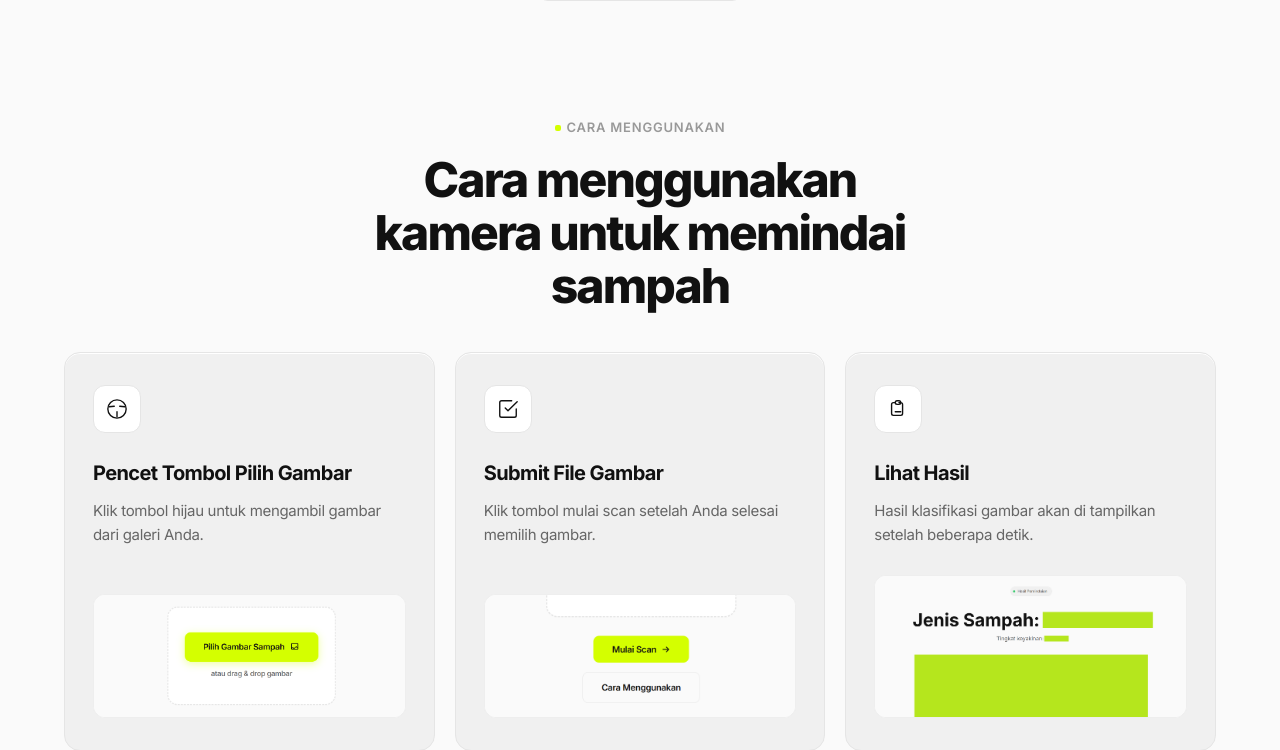
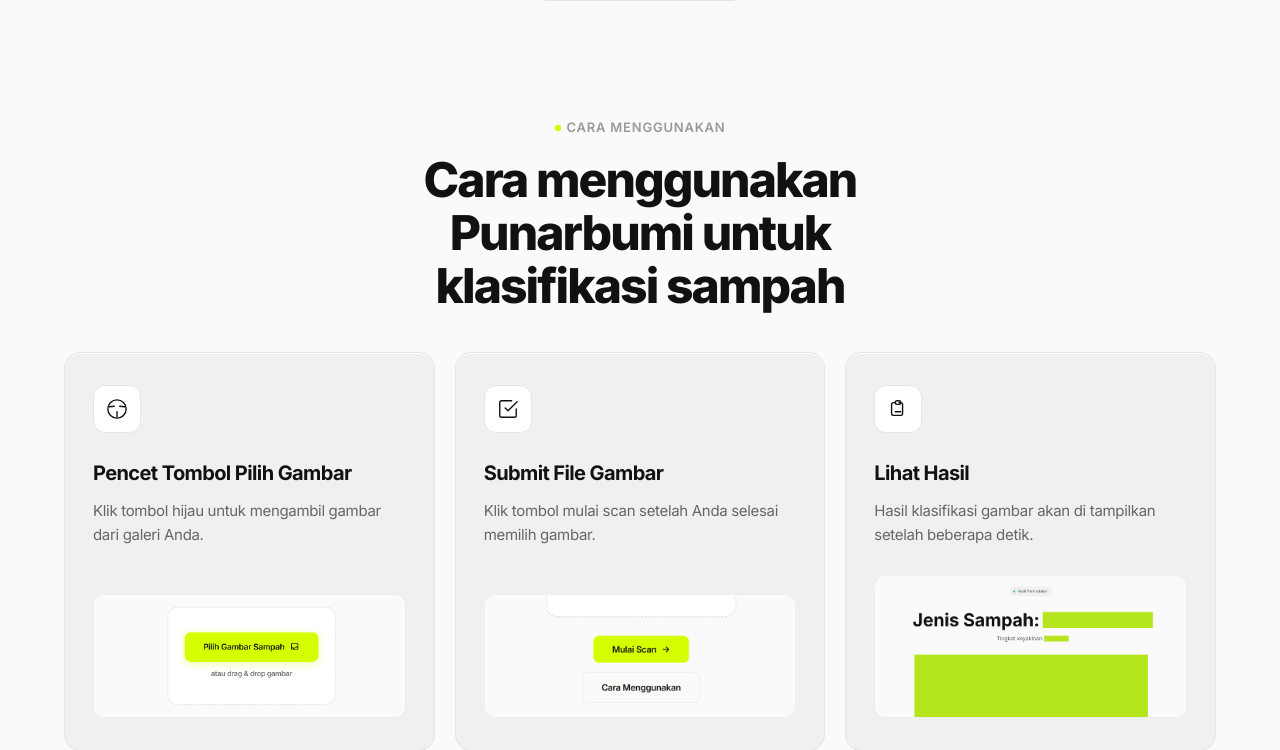
Before and after one commit to sephiaase/punarbumi, a Flask app: page / in a window 1280 px wide. Shown: the part 887-1637 px from the top of the page. Run offline with Flask 3, Linux system fonts and the light colour scheme.

Commit message:
Update section title for waste classification

```diff
--- a/Templates/index.html
+++ b/Templates/index.html
@@ -95,7 +95,7 @@
         <div class="container">
             <div class="section-header">
                 <p class="section-tag">Cara Menggunakan</p>
-                <h2 class="section-title">Cara menggunakan kamera untuk memindai sampah</h2>
+                <h2 class="section-title">Cara menggunakan Punarbumi untuk klasifikasi sampah</h2>
             </div>
             <div class="bento-grid">
                 <div class="card bento-card">
```
